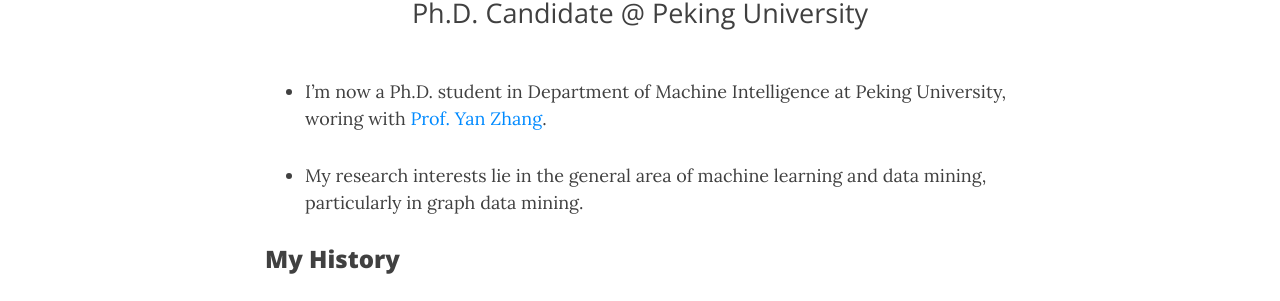
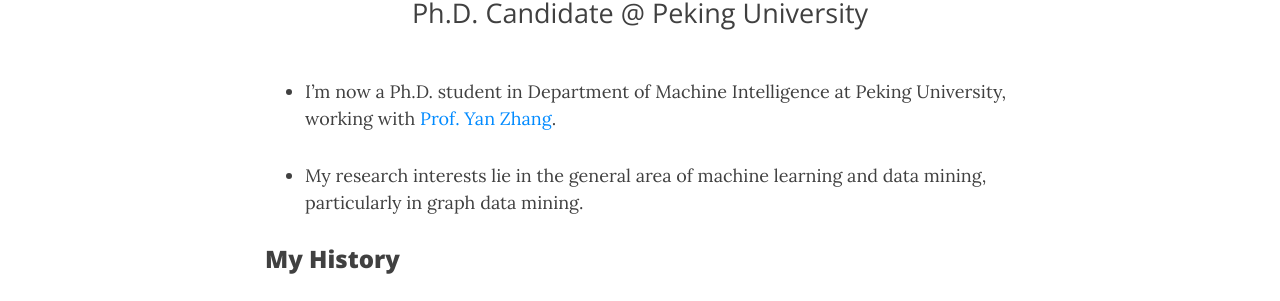
Before and after one commit to sunhaopku/sunhaopku.github.io, a Jekyll site: the page built from aboutme.md, in a window 1280 px wide and 900 px high. Shown: the part 254-555 px from the top of the window. Built offline with Jekyll 4.4.1, drawn with Linux system fonts in a browser that asks for light colours; nearby versions of some CDN libraries.

Commit message:
Update aboutme.md

```diff
--- a/aboutme.md
+++ b/aboutme.md
@@ -4,7 +4,7 @@
 subtitle: Ph.D. Candidate @ Peking University
 ---
 
-- I'm now a Ph.D. student in Department of Machine Intelligence at Peking University, woring with [Prof. Yan Zhang](http://www.cis.pku.edu.cn/jzyg/szdw/zy.htm).
+- I'm now a Ph.D. student in Department of Machine Intelligence at Peking University, working with [Prof. Yan Zhang](http://www.cis.pku.edu.cn/jzyg/szdw/zy.htm).
 
 - My research interests lie in the general area of machine learning and data mining, particularly in graph data mining.
 
```
